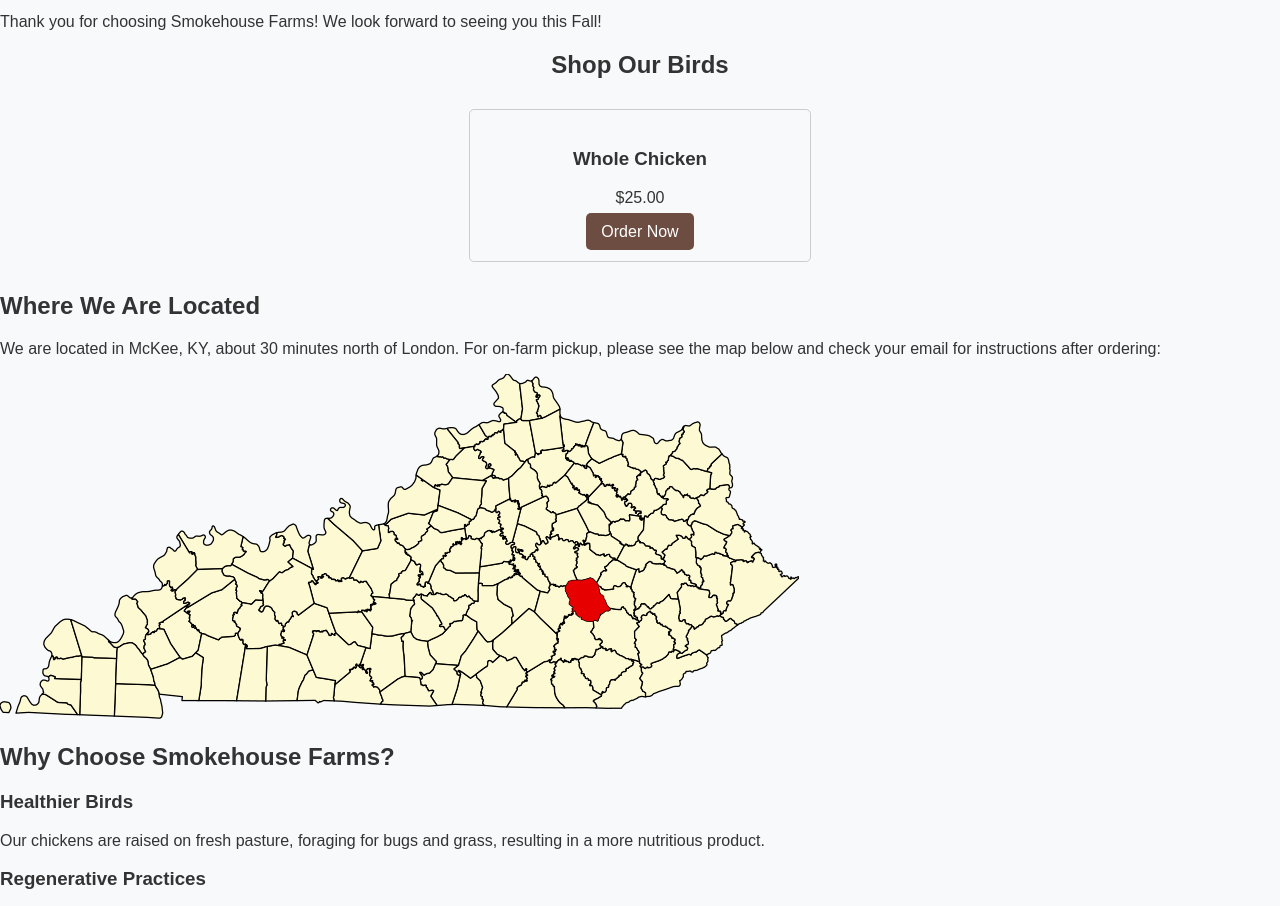
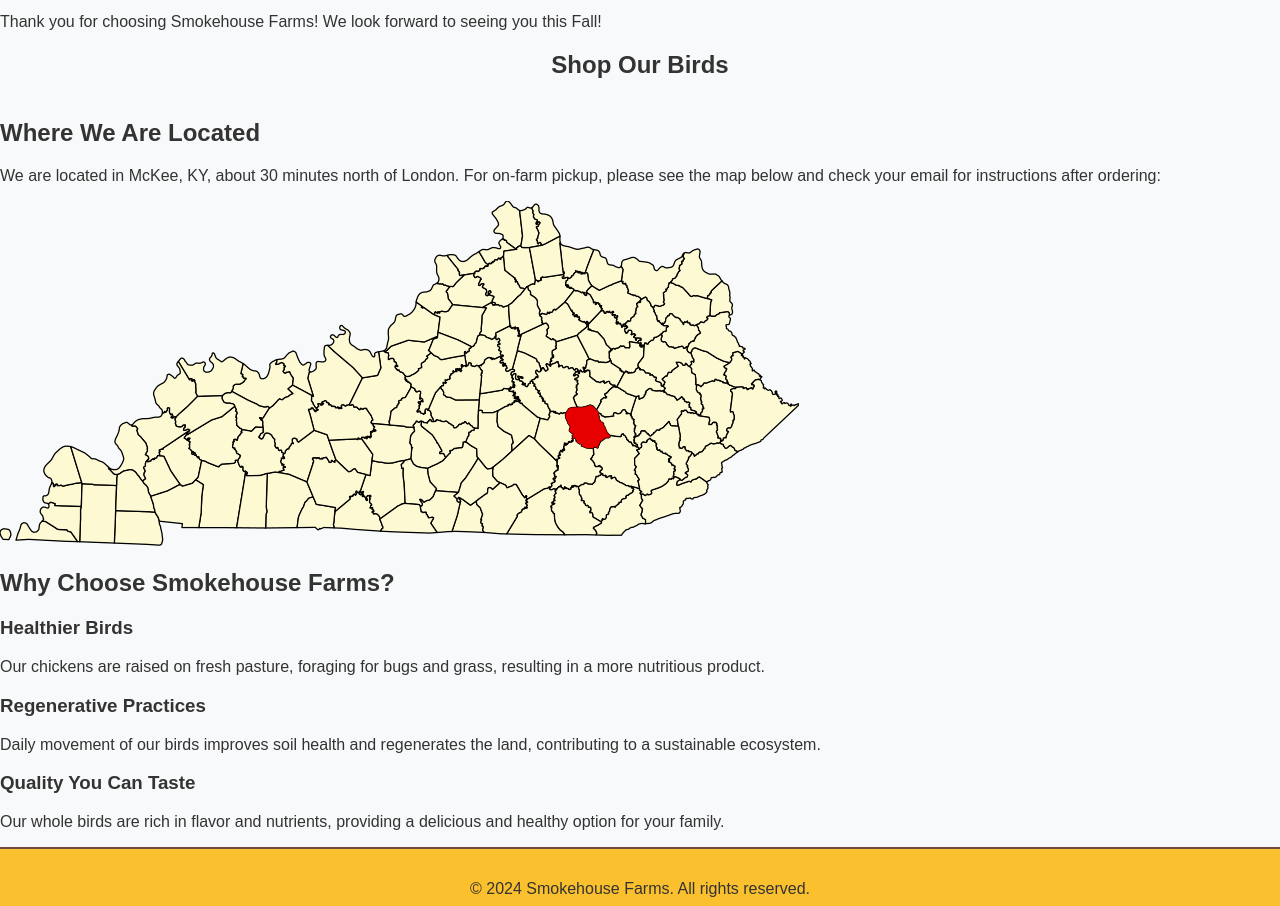
Before and after one commit to awillette89/farm-website, a plain HTML site: page index.html in a window 1280 px wide. Shown: the part 809-1715 px from the top of the page. Drawn offline with Linux system fonts and the light colour scheme.

Commit message:
New buy button

```diff
--- a/checkout.js
+++ b/checkout.js
@@ -1,3 +1,5 @@
+import { loadStripe } from '@stripe/stripe-js';
+
 const stripe = Stripe(process.env.STRIPE_PUBLIC_KEY);
 
 initialize();
--- a/index.html
+++ b/index.html
@@ -42,11 +42,14 @@
         <section id="shop" class="shop">
             <h2>Shop Our Birds</h2>
             <div class="products">
-                <div class="product">
-                    <h3>Whole Chicken</h3>
-                    <p>$25.00</p>
-                    <a class="buy-button" href="https://www.smokehousefarmsky.com/checkout.html">Order Now</a>
-                </div>
+                <script async src="https://js.stripe.com/v3/buy-button.js">
+                </script>
+
+                <stripe-buy-button
+                buy-button-id="buy_btn_1QTTFHP4z81OvHqbw9w5yRBB"
+                publishable-key="pk_live_51QS0sAP4z81OvHqbXqYTPLXgb8eFBNIs6OctUBjibV2zFGMvg7pDgKNcfsU6UAdzwg5nGHxHulM1tSjATO0sXuUV00fxBMGJwS"
+            >
+            </stripe-buy-button>
             </div>
         </section>
 
```
